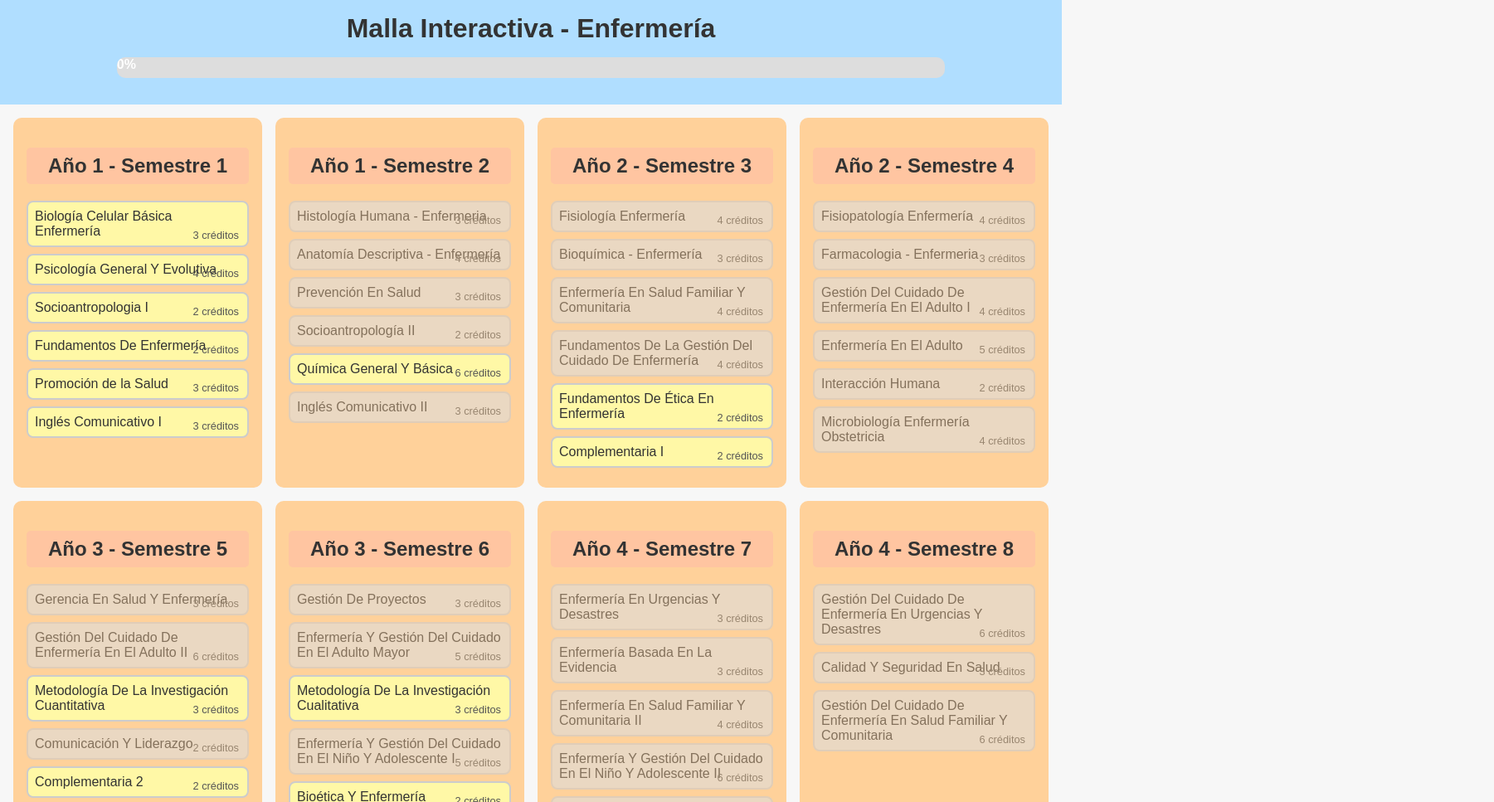
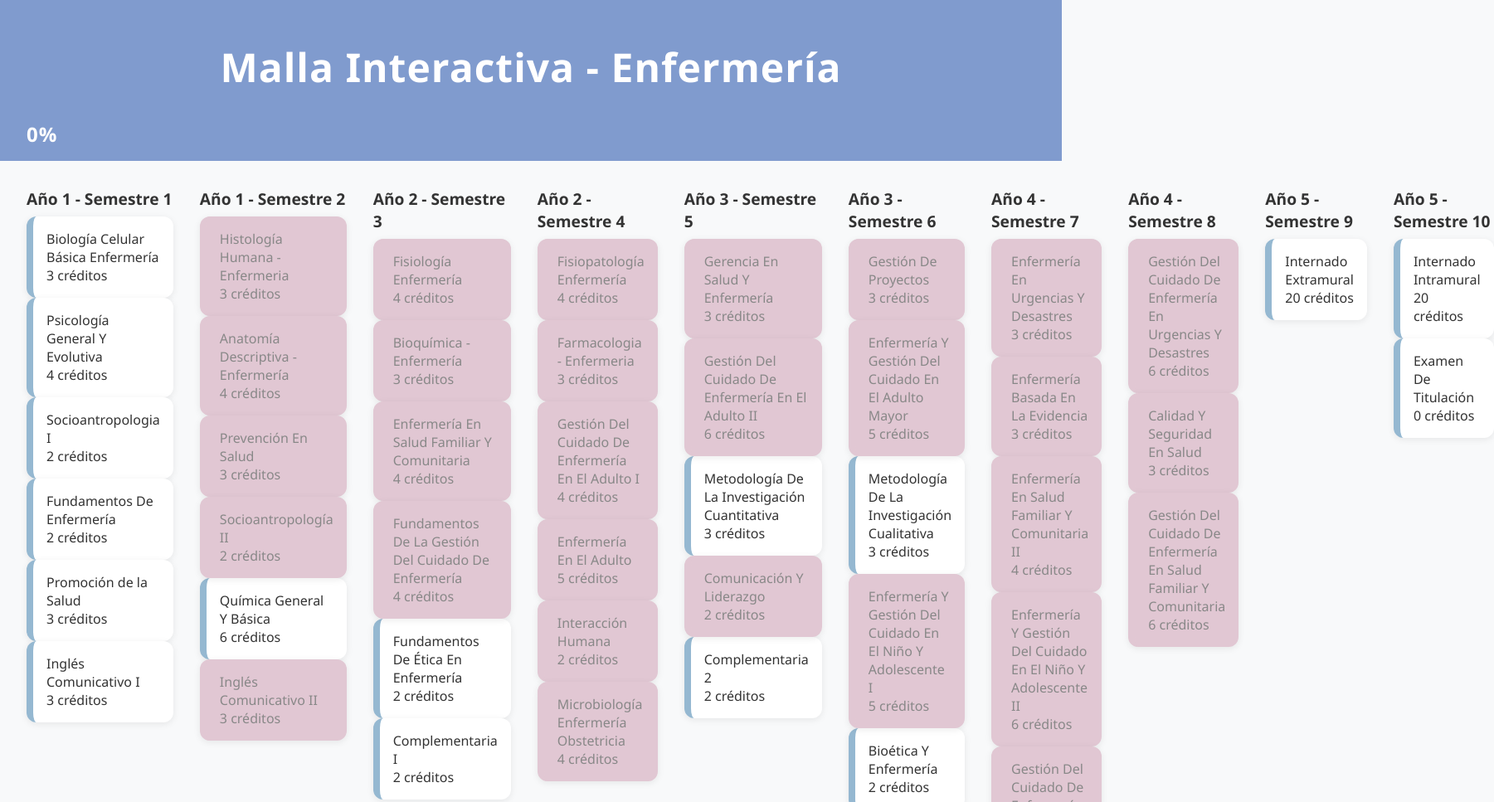
Before and after one commit to anaiswert/Enfermeria, a plain HTML site: page index.html in a window 1280 px wide. Shown: the top 967 px of the page at 83% size, 1801 px wide, since content can reach past the window. Drawn offline with nearby package versions, Linux system fonts and the light colour scheme.

Commit message:
Update styles.css

```diff
--- a/styles.css
+++ b/styles.css
@@ -1,85 +1,103 @@
+/* Paleta de colores elegida */
+:root {
+  --color-1: #809bce;
+  --color-2: #95b8d1;
+  --color-3: #b8e0d2;
+  --color-4: #d6eadf;
+  --color-5: #eac4d5;
+  --text-color: #333;
+  --bg-color: #f8f9fa;
+}
+
 body {
-  font-family: Arial, sans-serif;
+  font-family: 'Segoe UI', Tahoma, Geneva, Verdana, sans-serif;
+  background-color: var(--bg-color);
+  color: var(--text-color);
   margin: 0;
   padding: 0;
-  background-color: #f7f7f7;
-  color: #333;
 }
 
 header {
-  background-color: #B0DEFF;
-  padding: 1rem;
+  background-color: var(--color-1);
+  padding: 1rem 2rem;
   text-align: center;
+  color: white;
+  font-size: 1.5rem;
+  font-weight: bold;
+  letter-spacing: 1px;
 }
 
-h1 {
-  margin: 0;
+main {
+  display: flex;
+  flex-direction: row;
+  gap: 2rem;
+  padding: 2rem;
 }
 
-#malla {
-  display: grid;
-  grid-template-columns: repeat(auto-fit, minmax(300px, 1fr));
-  gap: 1rem;
-  padding: 1rem;
+#graph {
+  flex: 0 0 200px;
+  height: 200px;
+  position: sticky;
+  top: 1rem;
+  border-radius: 1rem;
+  background: white;
+  box-shadow: 0 4px 10px rgba(0, 0, 0, 0.1);
+  display: flex;
+  align-items: center;
+  justify-content: center;
 }
 
-.semestre {
-  background-color: #FFD19A;
-  border-radius: 10px;
-  padding: 1rem;
-}
-
-.semestre h2 {
-  text-align: center;
-  background-color: #FFC5A1;
-  border-radius: 5px;
-  padding: 0.5rem;
+#container {
+  flex: 1;
+  display: grid;
+  grid-template-columns: repeat(auto-fit, minmax(250px, 1fr));
+  gap: 1.5rem;
 }
 
 .ramo {
-  background-color: #FFF8A6;
-  margin: 0.5rem 0;
-  padding: 0.5rem;
-  border-radius: 8px;
-  border: 2px solid #ccc;
+  background-color: white;
+  border-left: 8px solid var(--color-2);
+  border-radius: 12px;
+  padding: 1rem;
+  box-shadow: 0 2px 8px rgba(0, 0, 0, 0.08);
+  transition: all 0.2s ease-in-out;
   cursor: pointer;
-  position: relative;
 }
 
-.ramo.aprobado {
-  background-color: #B0DEFF;
-  border-color: green;
+.ramo:hover {
+  transform: translateY(-5px);
+  box-shadow: 0 4px 14px rgba(0, 0, 0, 0.1);
 }
 
 .ramo.locked {
-  background-color: #ddd;
-  cursor: not-allowed;
-  opacity: 0.6;
+  background-color: var(--color-5);
+  border-left: 8px solid var(--color-5);
+  color: #888;
+  pointer-events: none;
+  filter: grayscale(0.3);
 }
 
-.credito {
-  font-size: 0.8rem;
-  position: absolute;
-  bottom: 5px;
-  right: 10px;
-  color: #555;
+.ramo.unlocked {
+  border-left: 8px solid var(--color-3);
 }
 
-#progress-container {
-  width: 80%;
-  background: #ddd;
-  margin: 1rem auto;
-  border-radius: 10px;
-  overflow: hidden;
-  height: 25px;
+.ramo.completed {
+  background-color: var(--color-4);
+  border-left: 8px solid var(--color-4);
 }
 
-#progress-bar {
-  width: 0%;
-  height: 100%;
-  background-color: #6fcf97;
-  text-align: center;
-  color: white;
-  font-weight: bold;
-  transition: width 0.3s;
+h2 {
+  font-size: 1.2rem;
+  margin: 0 0 0.5rem 0;
 }
+
+.creditos {
+  font-size: 0.9rem;
+  color: #666;
+  margin-bottom: 0.5rem;
+}
+
+.prerrequisitos {
+  font-size: 0.85rem;
+  color: #999;
+}
```
